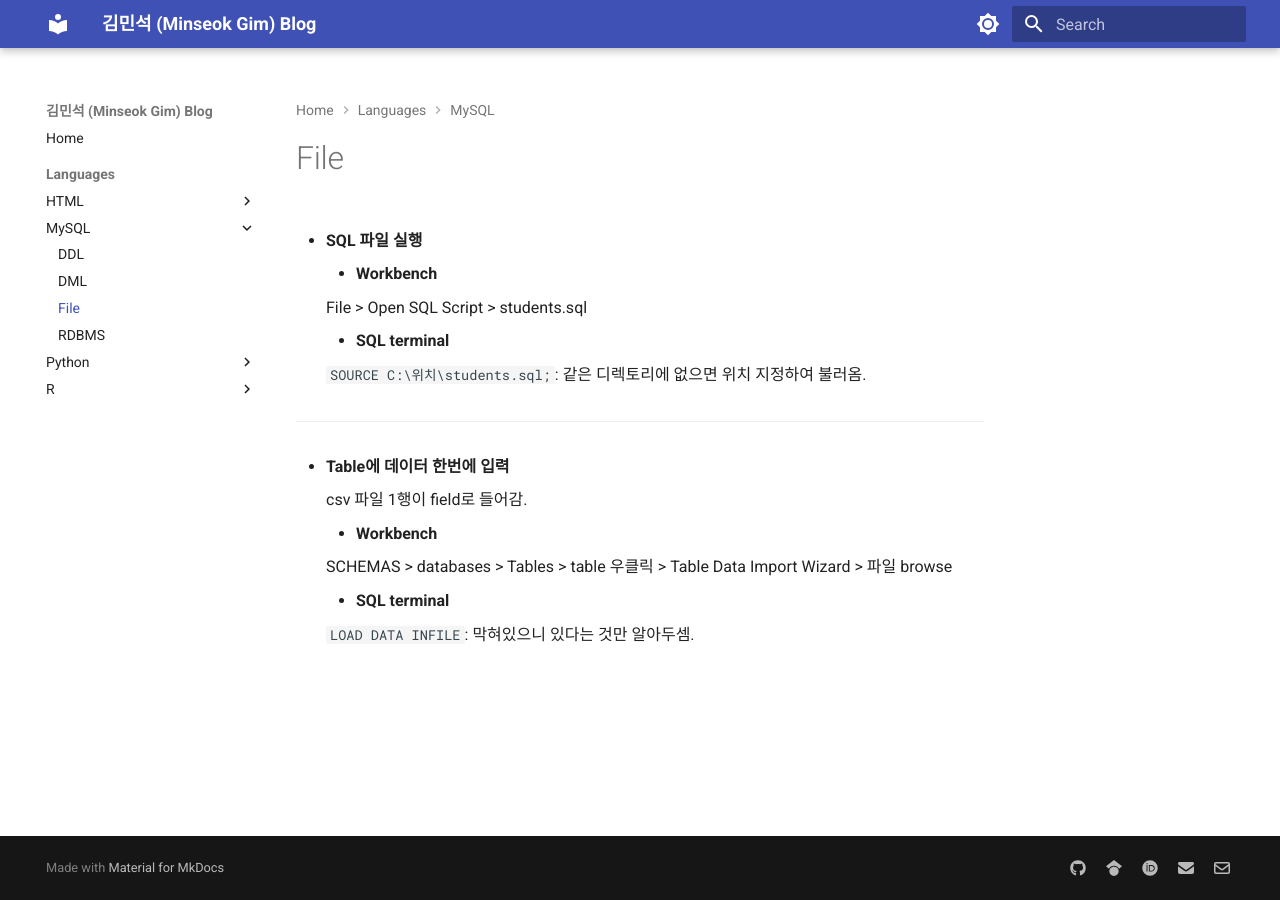
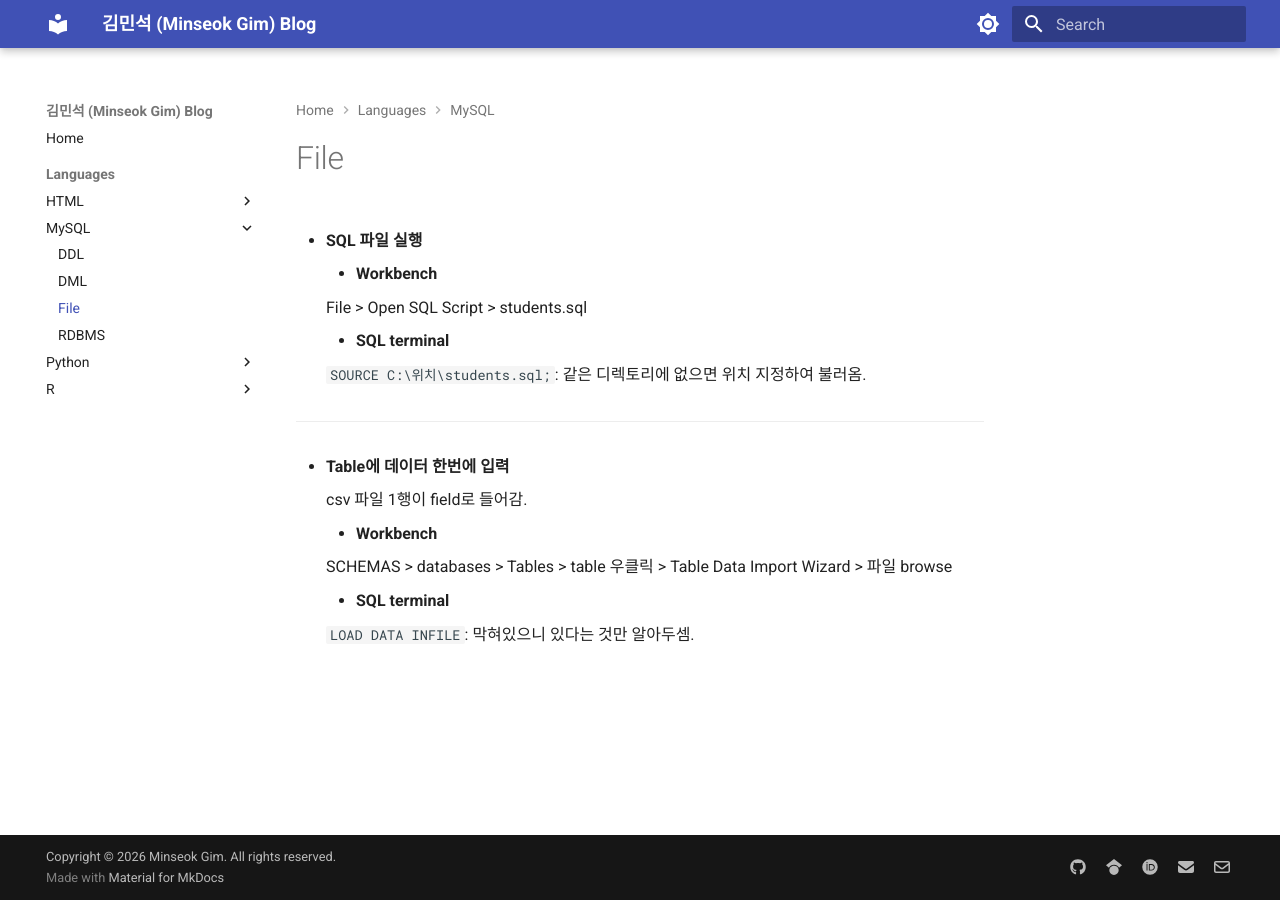
Before and after one commit to GMS80175064/GMS80175064.github.io, an MkDocs documentation site: the page built from docs/Languages/MySQL/File.md, in a window 1280 px wide. Built offline with MkDocs 1.6.1 and Material for MkDocs 9.7.7, drawn with Linux system fonts in a browser that asks for light colours.

Commit message:
Update notes

```diff
--- a/mkdocs.yml
+++ b/mkdocs.yml
@@ -1,4 +1,8 @@
 site_name: 김민석 (Minseok Gim) Blog
+site_author: Minseok Gim
+site_url: https://gms80175064.github.io
+
+copyright: Copyright &copy; 2026 Minseok Gim. All rights reserved.
 
 theme:
   name: material
```
